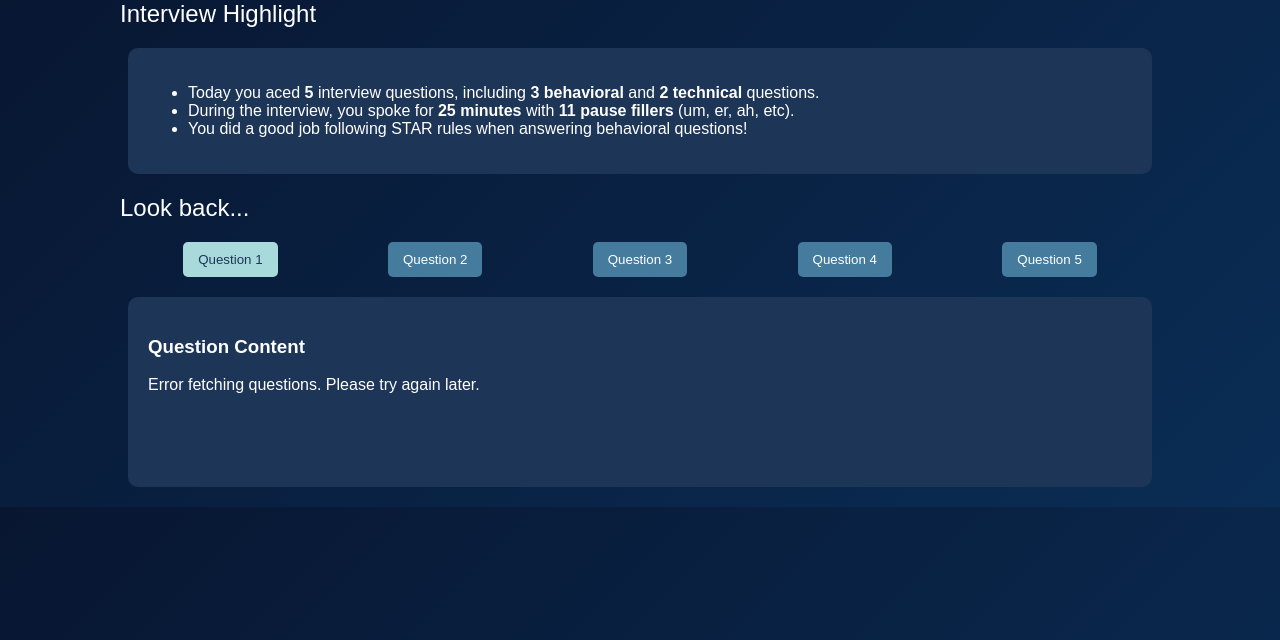
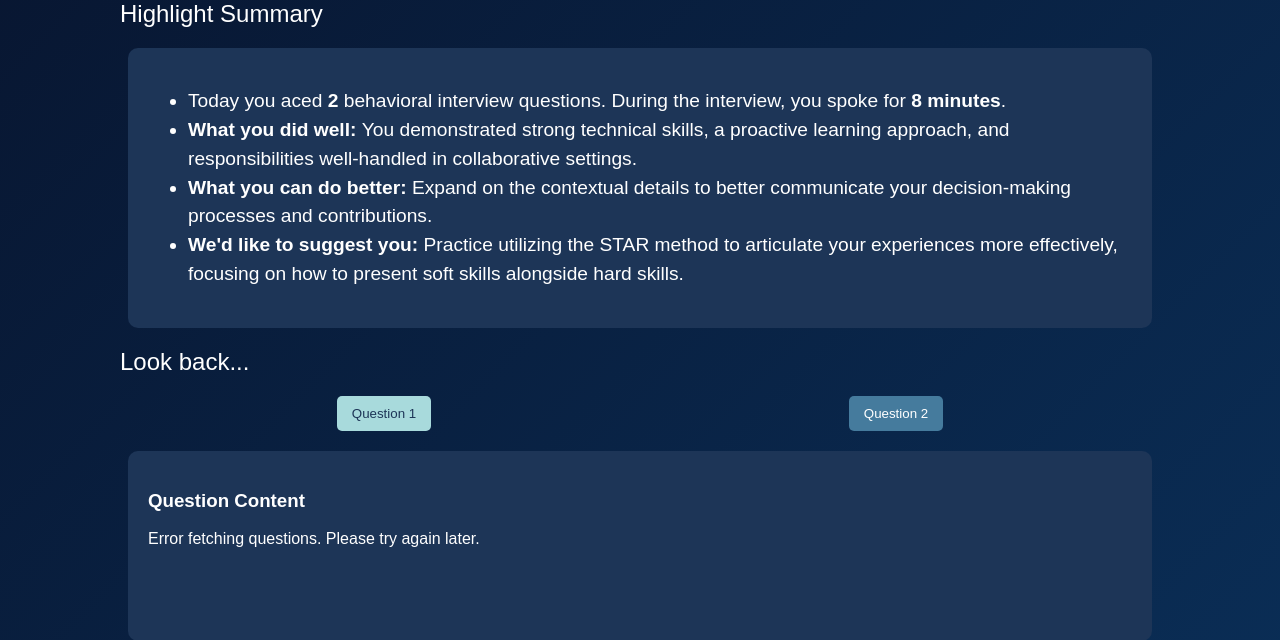
Before and after one commit to Yanan-Gong/LLMisses-mock-interveiw-agent, a Flask app: page /feedback in a window 1280 px wide. Shown: the part 72-712 px from the top of the page. Run offline with Flask 3, Linux system fonts and the light colour scheme; parts of the project's set-up code (start-up, migrations or seed data) failed here and were passed over.

Commit message:
enhance the feedback UI

```diff
--- a/app/templates/feedback.html
+++ b/app/templates/feedback.html
@@ -75,6 +75,8 @@
             padding: 20px;
             border-radius: 10px;
             margin-bottom: 20px;
+            font-size: 1.2em;
+            line-height: 1.5
         }
 
         .questions-container {
@@ -118,13 +120,14 @@
         </div>
       </header>
 
-    <div class="title">Interview Highlight</div>
+    <div class="title">Highlight Summary</div>
     <div class="container">
         <div class="highlight">
             <ul>
-                <li>Today you aced <b>5</b> interview questions, including <b>3 behavioral</b> and <b>2 technical</b> questions.</li>
-                <li>During the interview, you spoke for <b>25 minutes</b> with <b>11 pause fillers</b> (um, er, ah, etc).</li>
-                <li>You did a good job following STAR rules when answering behavioral questions!</li>
+                <li>Today you aced <b>2</b> behavioral interview questions. During the interview, you spoke for <b>8 minutes</b>.</li>
+                <li><b>What you did well: </b>You demonstrated strong technical skills, a proactive learning approach, and responsibilities well-handled in collaborative settings.</li>
+                <li><b>What you can do better: </b>Expand on the contextual details to better communicate your decision-making processes and contributions.</li>
+                <li><b>We'd like to suggest you: </b>Practice utilizing the STAR method to articulate your experiences more effectively, focusing on how to present soft skills alongside hard skills.</li>
             </ul>
         </div>
     </div>
@@ -134,9 +137,6 @@
         <div class="questions-container">
             <button class="question-btn active" data-question="1">Question 1</button>
             <button class="question-btn" data-question="2">Question 2</button>
-            <button class="question-btn" data-question="3">Question 3</button>
-            <button class="question-btn" data-question="4">Question 4</button>
-            <button class="question-btn" data-question="5">Question 5</button>
         </div>
         <div class="question-content">
             <h3>Question Content</h3>
```
